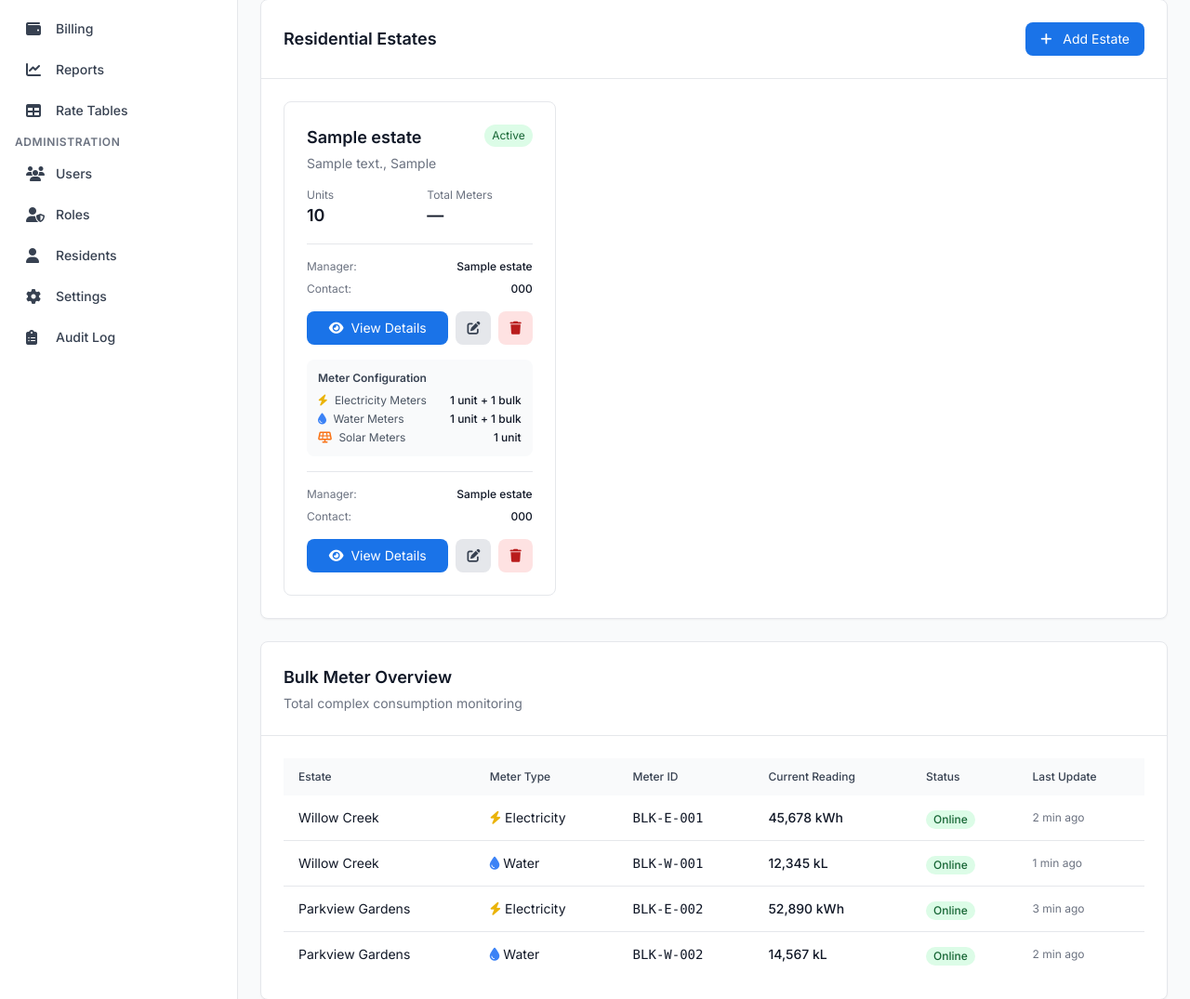
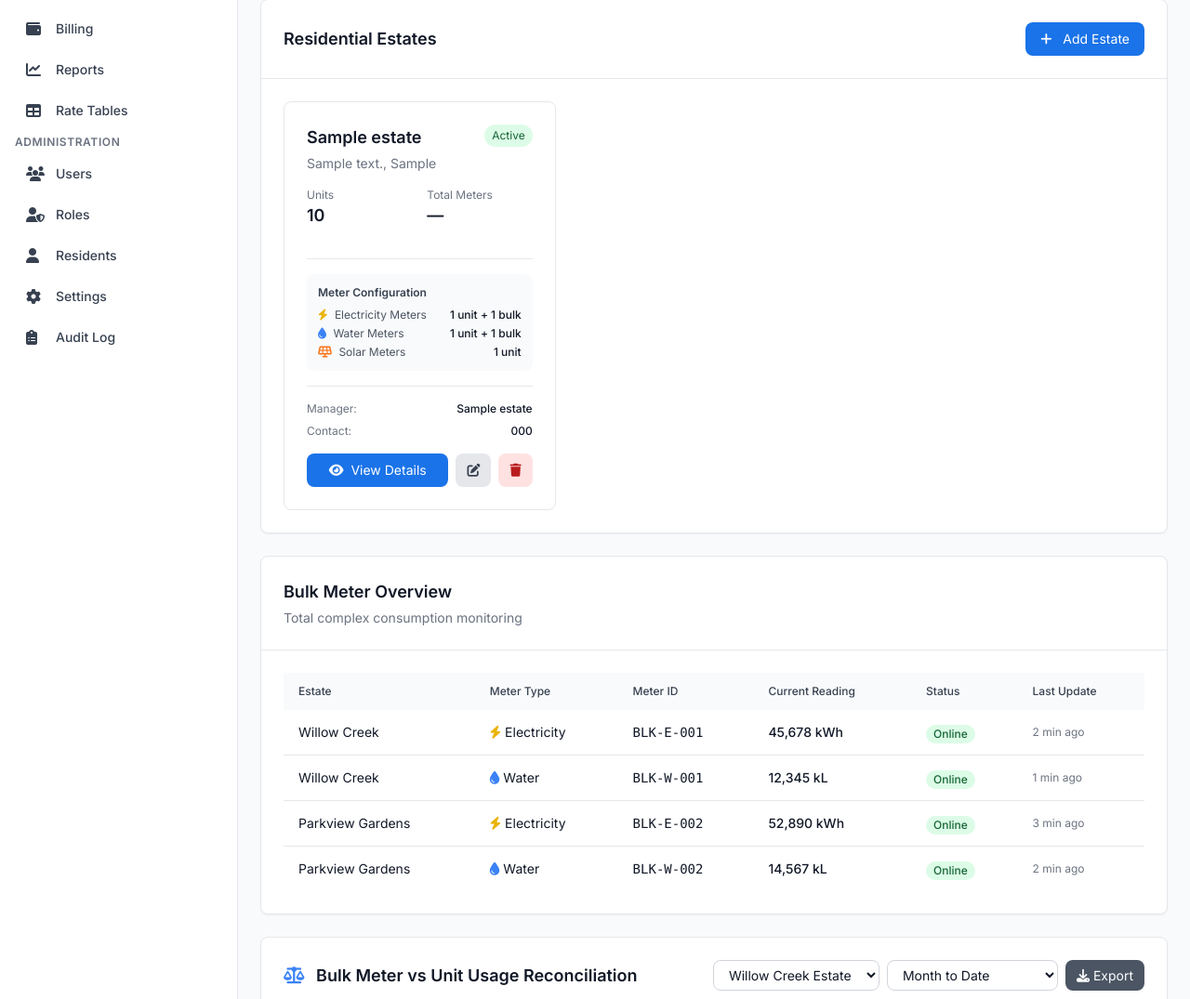
Before and after one commit to double-eye-za/QuantifyMeteringSystem, a Flask app: page /api/v1/estates in a window 1280 px wide. Shown: the part 252-1327 px from the top of the page at 93% size. Run offline with Flask 3, Linux system fonts and the light colour scheme; a user stored in the database is signed in; tables that the repository leaves empty hold one stand-in row (values such as "Sample post"); some libraries are stand-ins or nearby versions.

Commit message:
refactor: standardize data attribute syntax and remove contact info section from estate template, improving code clarity and focusing on meter configuration display

```diff
--- a/app/templates/estates/estates.html
+++ b/app/templates/estates/estates.html
@@ -127,7 +127,7 @@ block breadcrumb %}
     {% for estate in estates %}
     <div
       class="border border-gray-200 dark:border-gray-700 rounded-lg p-6"
-      data-estate="{{ estate | tojson }}"
+      data-estate='{{ estate | tojson }}'
     >
       <div class="flex items-start justify-between mb-4">
         <div>
@@ -158,47 +158,10 @@ block breadcrumb %}
         </div>
       </div>
 
-      <!-- Contact Info -->
-      <div class="border-t border-gray-200 dark:border-gray-700 pt-4">
-        <div class="flex items-center justify-between mb-2">
-          <span class="text-xs text-gray-500 dark:text-gray-400">Manager:</span>
-          <span class="text-xs font-medium text-gray-900 dark:text-white"
-            >{{ estate.contact_name or '' }}</span
-          >
-        </div>
-        <div class="flex items-center justify-between">
-          <span class="text-xs text-gray-500 dark:text-gray-400">Contact:</span>
-          <span class="text-xs font-medium text-gray-900 dark:text-white"
-            >{{ estate.contact_phone or '' }}</span
-          >
-        </div>
-      </div>
-
-      <div class="flex items-center gap-2 mt-4">
-        <button
-          onclick="viewEstateDetails(this)"
-          class="flex-1 px-3 py-2 bg-primary hover:bg-blue-700 text-white text-sm rounded-lg transition-colors"
-        >
-          <i class="fas fa-eye mr-1"></i> View Details
-        </button>
-        {% if has_permission('estates.edit') %}
-        <button
-          onclick="editEstate(this)"
-          class="px-3 py-2 bg-gray-200 dark:bg-gray-700 hover:bg-gray-300 dark:hover:bg-gray-600 text-gray-700 dark:text-gray-300 text-sm rounded-lg transition-colors"
-        >
-          <i class="fas fa-edit"></i>
-        </button>
-        {% endif %} {% if has_permission('estates.delete') %}
-        <button
-          onclick="confirmDeleteEstate(this)"
-          class="px-3 py-2 bg-red-100 dark:bg-red-900/20 hover:bg-red-200 dark:hover:bg-red-900/40 text-red-700 dark:text-red-300 text-sm rounded-lg transition-colors"
-          title="Delete Estate"
-        >
-          <i class="fas fa-trash"></i>
-        </button>
-        {% endif %}
-      </div>
-
+
+      <div class="border-b border-gray-200 dark:border-gray-700 pt-4"></div>
+
+      <!-- Meter Configuration -->
       <div class="bg-gray-50 dark:bg-gray-700/30 rounded-lg p-3 mb-4 mt-4">
         <p class="text-xs font-semibold text-gray-700 dark:text-gray-300 mb-2">
           Meter Configuration
```
